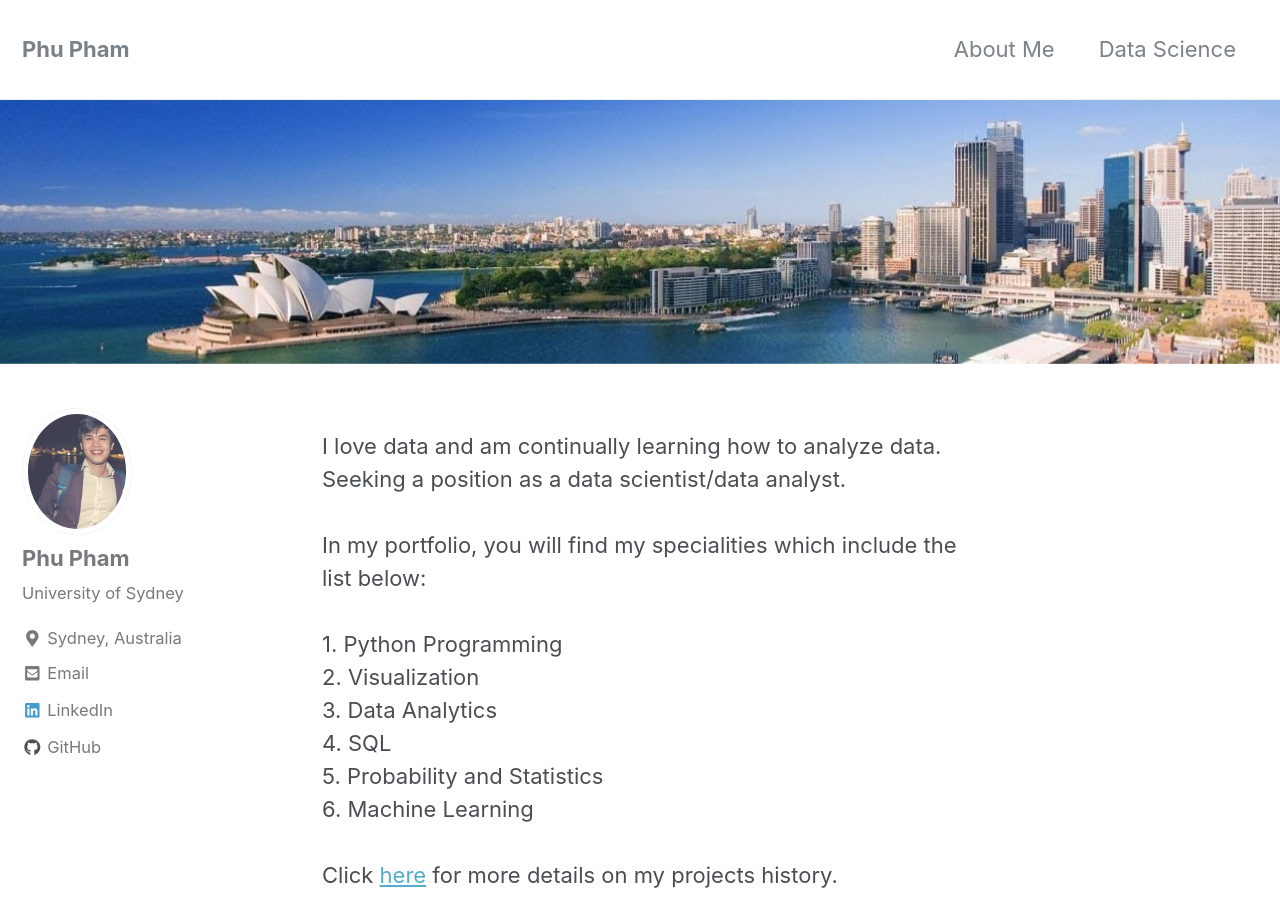
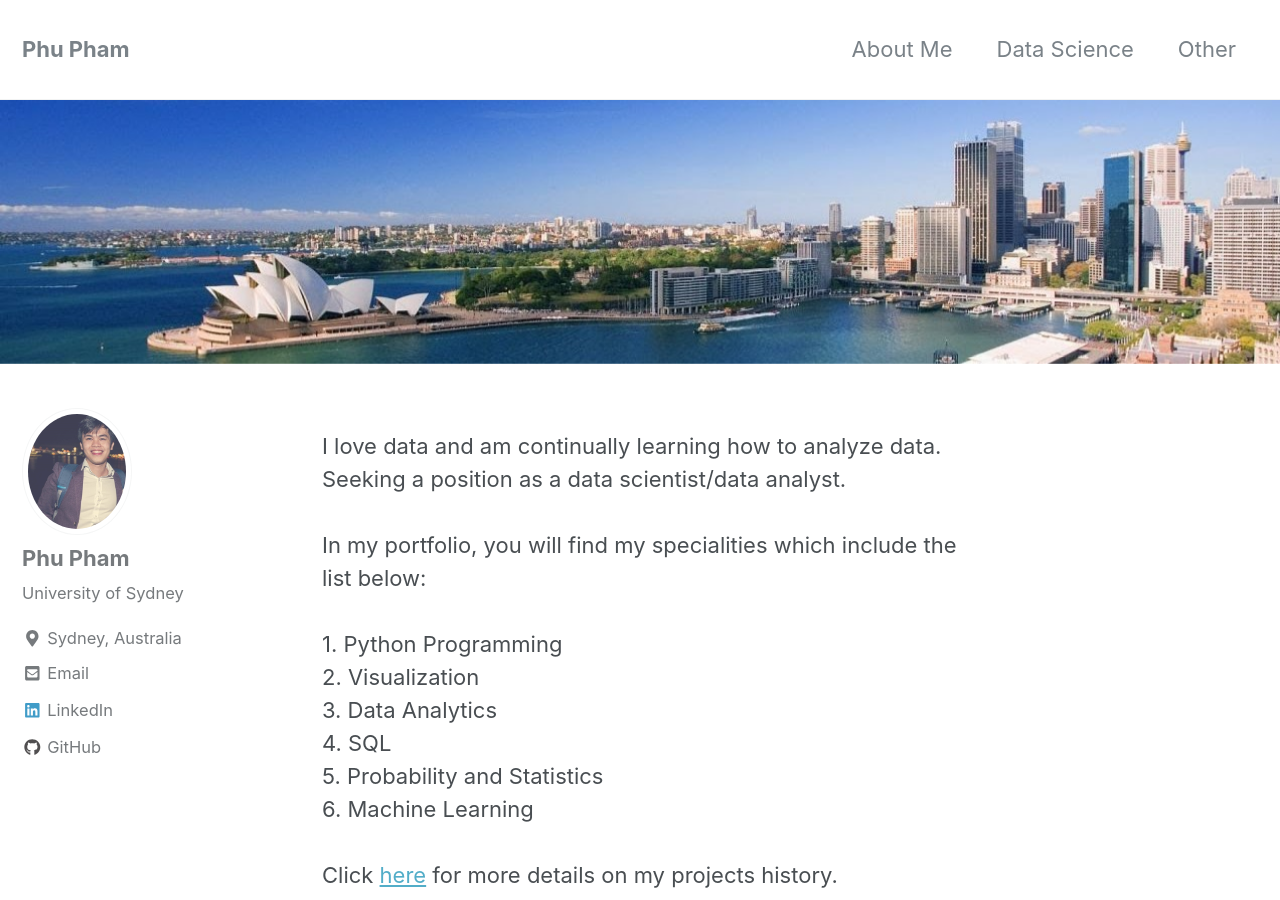
Before and after one commit to pphamnham/pphamnham.github.io, a Jekyll site: the page built from index.html, in a window 1280 px wide and 900 px high. Built offline with Jekyll 4.4.1, drawn with Linux system fonts in a browser that asks for light colours; nearby versions of some CDN libraries; the list of posts is cut into pages by our own code.

Commit message:
Update _data/navigation.yml

```diff
--- a/_data/navigation.yml
+++ b/_data/navigation.yml
@@ -4,6 +4,8 @@ main:
     url: /about/
   - title: "Data Science"
     url: /data-science/
+  - title: "Other"
+    url: /about2/
   # - title: "About"
   #   url: https://mmistakes.github.io/minimal-mistakes/about/
   # - title: "Sample Posts"
```
